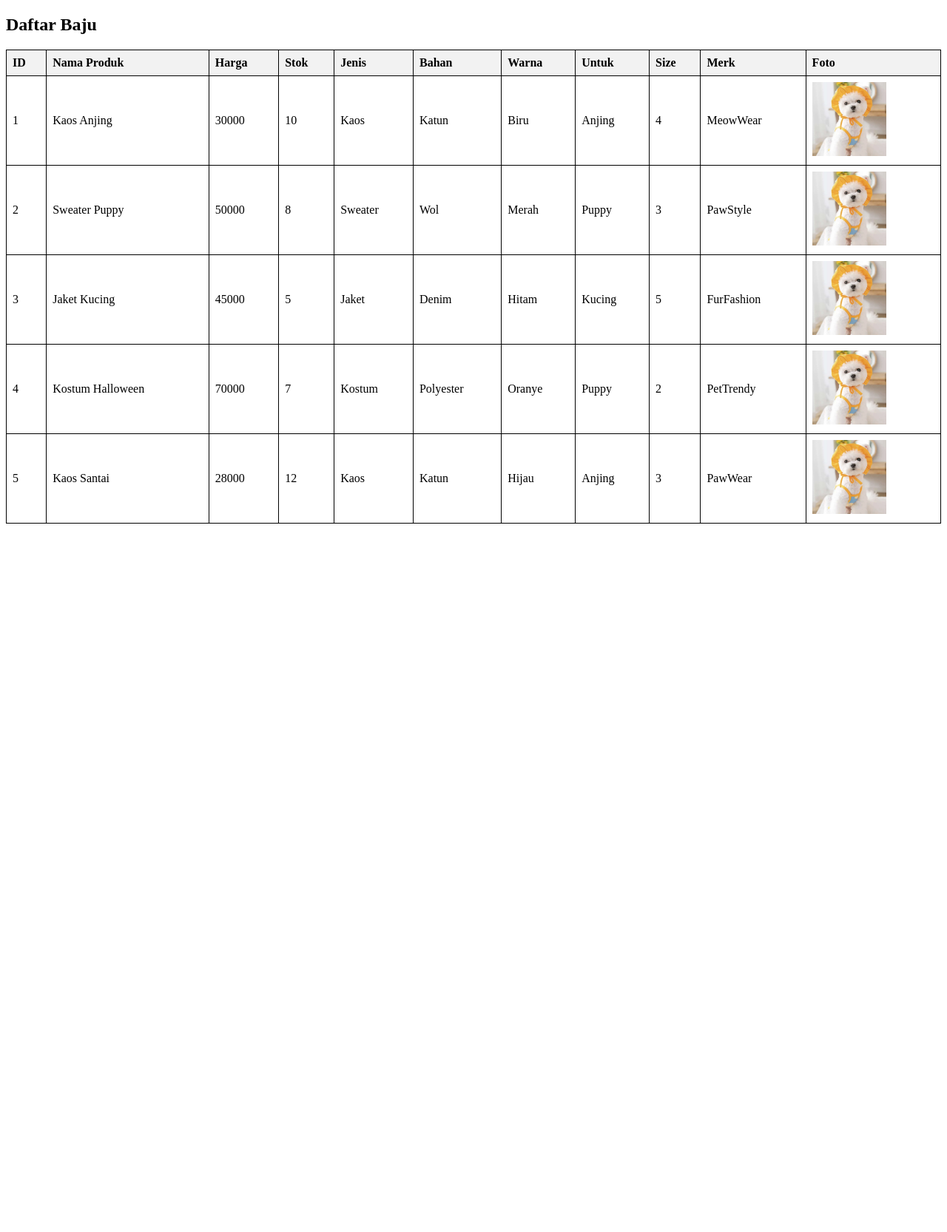
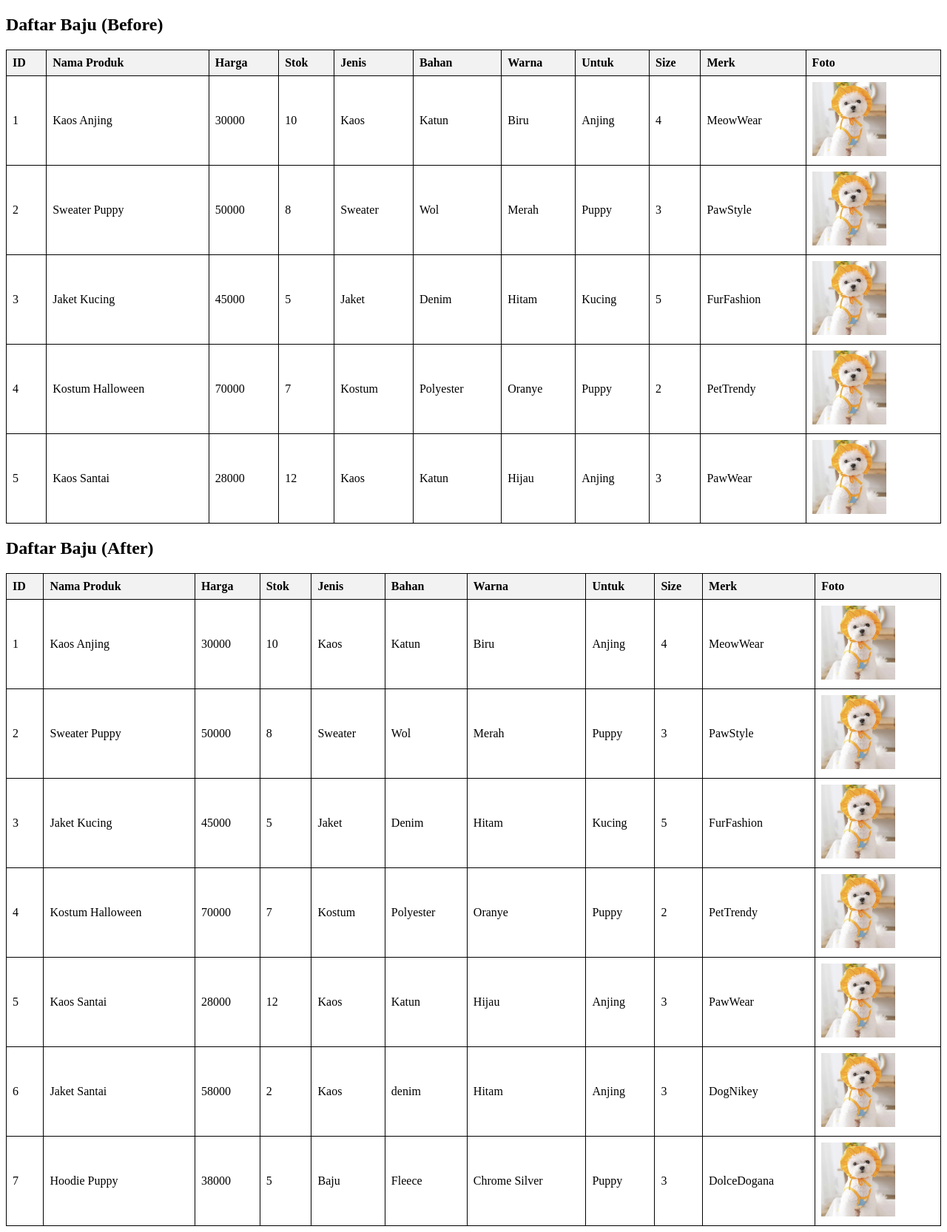
Before and after one commit to yusrilia/TP2DPBO2025C1, a PHP site: page / in a window 1280 px wide. Shown: the whole page at 74% size. Before the commit the page ends 708 px from the top, so only its background shows below. Run offline with PHP 8.4, Linux system fonts and the light colour scheme.

Commit message:
php after add

```diff
--- a/PHP/index.php
+++ b/PHP/index.php
@@ -9,7 +9,7 @@
     $listBaju[] = new Baju($idCounter++, "Kostum Halloween", 70000, 7, "images/image.jpg", "Kostum", "Polyester", "Oranye", "Puppy", 2, "PetTrendy");
     $listBaju[] = new Baju($idCounter++, "Kaos Santai", 28000, 12, "images/image.jpg", "Kaos", "Katun", "Hijau", "Anjing", 3, "PawWear");
 
-?>
+    ?>
 
 <!DOCTYPE html>
 <html>
@@ -23,7 +23,7 @@
 </head>
 <body>
 
-    <h2>Daftar Baju</h2>
+    <h2>Daftar Baju (Before)</h2>
     <table>
         <tr>
             <th>ID</th>
@@ -40,8 +40,8 @@
         </tr>
 
         <?php foreach ($listBaju as $baju): ?>
-        <tr>
-            <td><?= $baju->getID(); ?></td>
+            <tr>
+                <td><?= $baju->getID(); ?></td>
             <td><?= $baju->getNamaProduk(); ?></td>
             <td><?= $baju->getHargaProduk(); ?></td>
             <td><?= $baju->getStokProduk(); ?></td>
@@ -57,5 +57,44 @@
         <?php endforeach; ?>
     </table>
 
+    <?php $listBaju[] = new Baju($idCounter++, "Jaket Santai", 58000, 2, "images/image.jpg", "Kaos", "denim", "Hitam", "Anjing", 3, "DogNikey"); ?>
+    <?php $listBaju[] = new Baju($idCounter++, "Hoodie Puppy", 38000, 5, "images/image.jpg", "Baju", "Fleece", "Chrome Silver", "Puppy", 3, "DolceDogana"); ?>
+
+
+    <h2>Daftar Baju (After)</h2>
+    <table>
+        <tr>
+            <th>ID</th>
+            <th>Nama Produk</th>
+            <th>Harga</th>
+            <th>Stok</th>
+            <th>Jenis</th>
+            <th>Bahan</th>
+            <th>Warna</th>
+            <th>Untuk</th>
+            <th>Size</th>
+            <th>Merk</th>
+            <th>Foto</th>
+        </tr>
+
+        <?php foreach ($listBaju as $baju): ?>
+            <tr>
+                <td><?= $baju->getID(); ?></td>
+            <td><?= $baju->getNamaProduk(); ?></td>
+            <td><?= $baju->getHargaProduk(); ?></td>
+            <td><?= $baju->getStokProduk(); ?></td>
+            <td><?= $baju->getJenis(); ?></td>
+            <td><?= $baju->getBahan(); ?></td>
+            <td><?= $baju->getWarna(); ?></td>
+            <td><?= $baju->getUntuk(); ?></td>
+            <td><?= $baju->getSize(); ?></td>
+            <td><?= $baju->getMerk(); ?></td>
+            <td><img src="<?= $baju->getFoto(); ?>" width="100px" height="100px"></td>
+
+        </tr>
+        <?php endforeach; ?>
+    </table>
+
+
 </body>
 </html>
```
Also changed, not shown: PHP/dokumentasi/image1.png (renamed from PHP/dokumentasi/image.png), PHP/dokumentasi/image2.png (added), readme.md.
